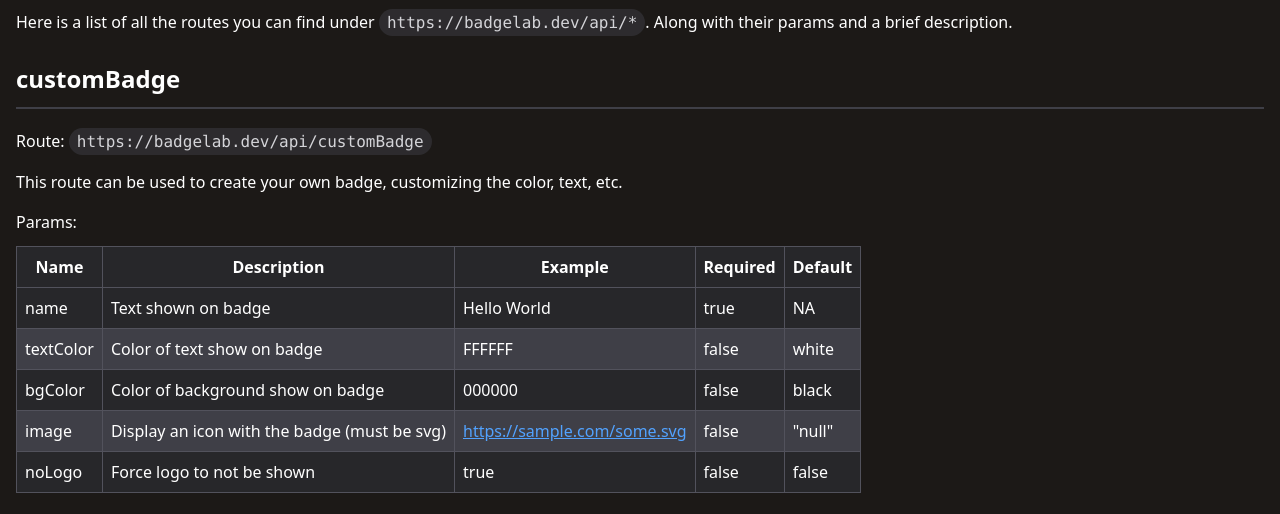
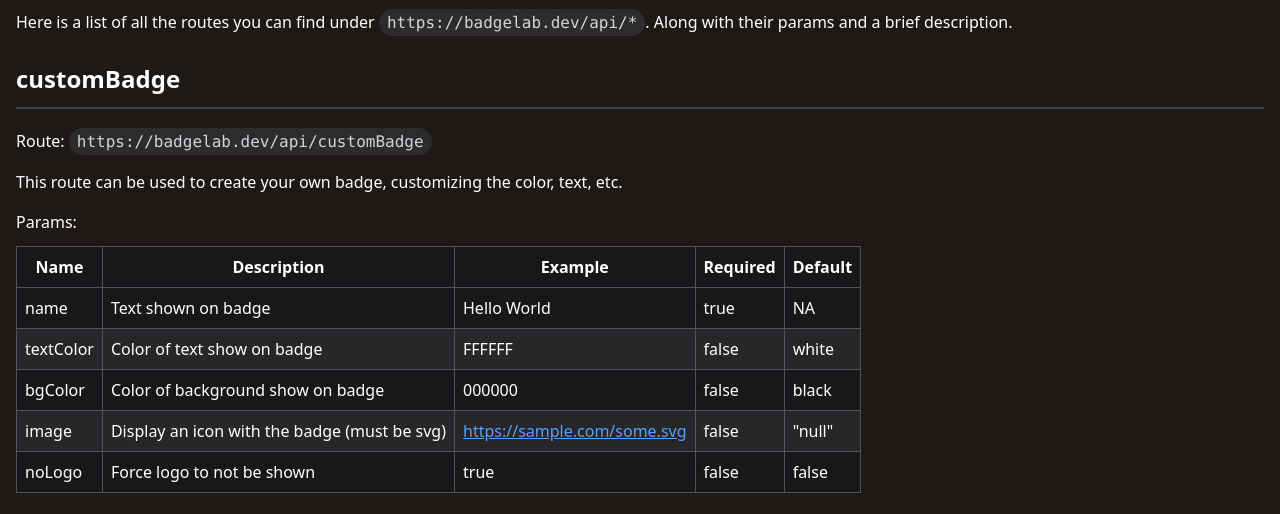
Before and after one commit to ethanillingsworth/BadgeLab, a website built with webpack: page src/index.html in a window 1280 px wide. Shown: the part 250-764 px from the top of the page. Built offline with nearby package versions, Linux system fonts and the light colour scheme.

Commit message:
adjust table color scheme

```diff
--- a/src/index.css
+++ b/src/index.css
@@ -29,6 +29,7 @@
 	h3 {
 		@apply text-2xl;
 	}
+
 	h4 {
 		@apply text-xl;
 	}
@@ -47,7 +48,7 @@
 	}
 
 	tr {
-		@apply bg-zinc-800 even:bg-zinc-700;
+		@apply bg-zinc-900 even:bg-zinc-800;
 	}
 
 	a {
```
